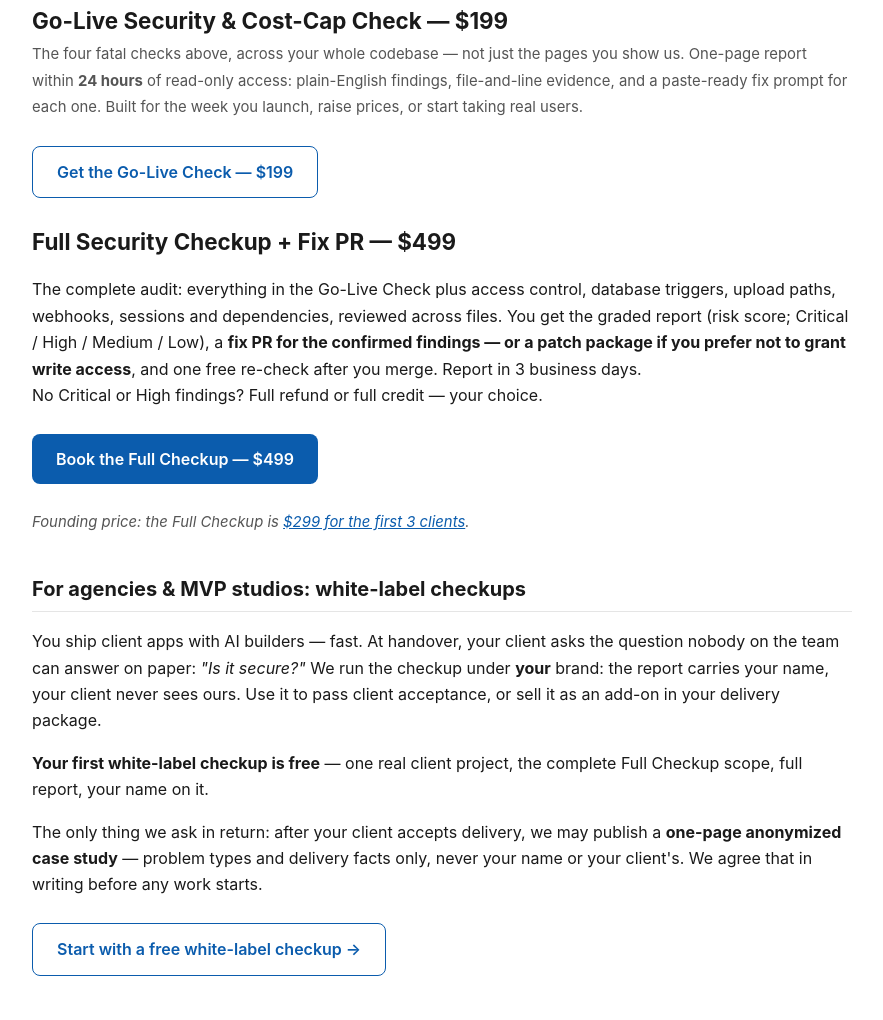
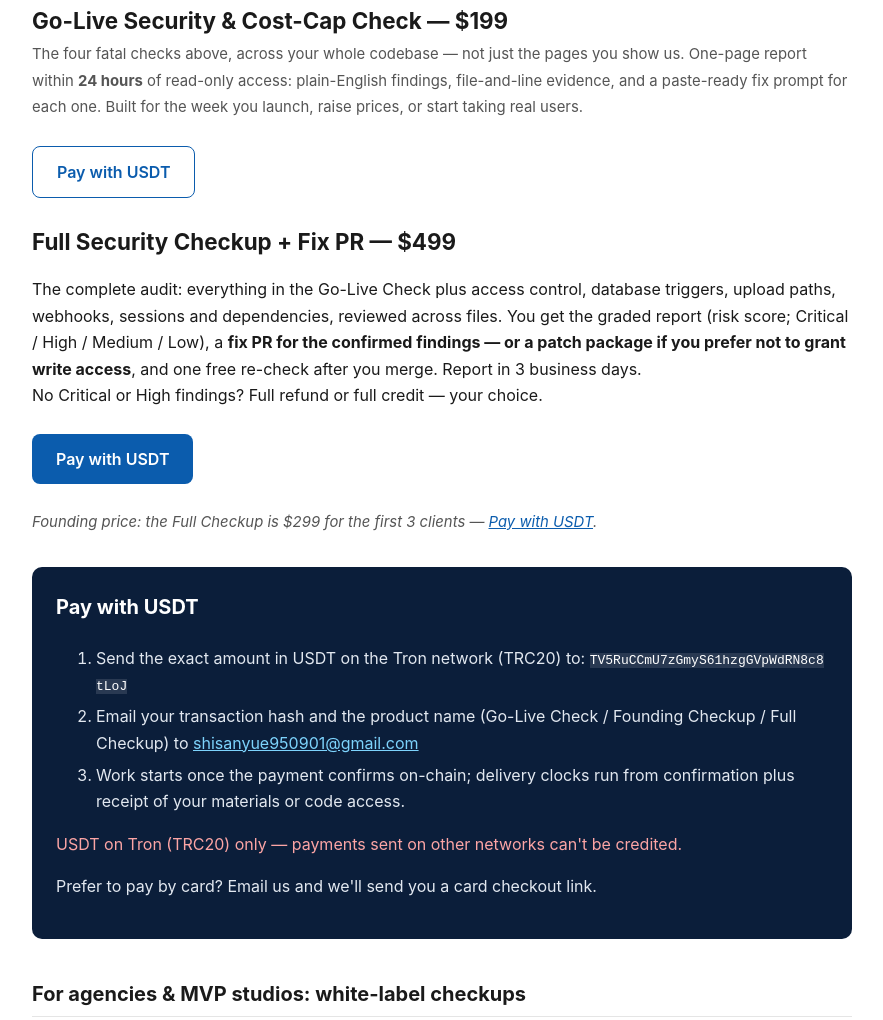
Before and after one commit to shisanyue950901-beep/security-checkup, a plain HTML site: page index.html in a window 1280 px wide. Shown: the part 1768-2788 px from the top of the page, without its empty margins (198-1081 px from the left). Drawn offline with Linux system fonts and the light colour scheme.

Commit message:
Switch main site to USDT payments
Point all purchase links on index.html to the #pay section, rename the three price-section buttons ($199 Go-Live, $299 Founding, $499 Full) to Pay with USDT, and add a dark Pay with USDT section with the TRC20 address. Prices stay in USD; other purchase links keep their text.

```diff
--- a/index.html
+++ b/index.html
@@ -25,7 +25,7 @@ li { margin: .35rem 0; }
 <p>AI builders write fast — and they routinely ship apps with database rules wide open, server keys sitting in the browser, and AI endpoints with no rate limits. One stranger with your public key can read your whole database. One script against an unlimited endpoint can turn into an API bill you never budgeted for. The Go-Live Check looks at exactly the four ways that happens — and hands you the fixes — within 24 hours.</p>
 
 <p>
-<a class="cta" href="https://pancake.waffo.ai/store/capaigc-rx4wet45/product/PROD_1ZEncPhxzZ3EpdH9F64VZC?type=onetime&currency=USD">Get the Go-Live Check — $199</a>
+<a class="cta" href="#pay">Get the Go-Live Check — $199</a>
 <a class="cta secondary" href="sample-report.html">See a sample report</a>
 </p>
 <p class="small"><a href="#price">Need the whole codebase reviewed? Full Checkup + Fix PR — $499 ↓</a></p>
@@ -66,12 +66,12 @@ li { margin: .35rem 0; }
 <h2 id="price">Price</h2>
 <p><span class="price">Go-Live Security &amp; Cost-Cap Check — $199</span><br>
 <span class="small">The four fatal checks above, across your whole codebase — not just the pages you show us. One-page report within <strong>24 hours</strong> of read-only access: plain-English findings, file-and-line evidence, and a paste-ready fix prompt for each one. Built for the week you launch, raise prices, or start taking real users.</span></p>
-<p><a class="cta secondary" href="https://pancake.waffo.ai/store/capaigc-rx4wet45/product/PROD_1ZEncPhxzZ3EpdH9F64VZC?type=onetime&currency=USD">Get the Go-Live Check — $199</a></p>
+<p><a class="cta secondary" href="#pay">Pay with USDT</a></p>
 <p><span class="price">Full Security Checkup + Fix PR — $499</span></p>
 <p>The complete audit: everything in the Go-Live Check plus access control, database triggers, upload paths, webhooks, sessions and dependencies, reviewed across files. You get the graded report (risk score; Critical / High / Medium / Low), a <strong>fix PR for the confirmed findings — or a patch package if you prefer not to grant write access</strong>, and one free re-check after you merge. Report in 3 business days.<br>
 No Critical or High findings? Full refund or full credit — your choice.</p>
-<p><a class="cta" href="https://pancake.waffo.ai/store/capaigc-rx4wet45/product/PROD_6KFrEYVKMkF0E7l9OXNoo2?type=onetime&currency=USD">Book the Full Checkup — $499</a></p>
-<p class="small"><em>Founding price: the Full Checkup is <a href="https://pancake.waffo.ai/store/capaigc-rx4wet45/product/PROD_7cSVGIZtPyFbN8hGwKGg3d?type=onetime&currency=USD">$299 for the first 3 clients</a>.</em></p>
+<p><a class="cta" href="#pay">Pay with USDT</a></p>
+<p class="small"><em>Founding price: the Full Checkup is $299 for the first 3 clients — <a href="#pay">Pay with USDT</a>.</em></p>  <section id="pay" style="background: #0b1e3a; color: #ffffff; padding: 1.5rem; border-radius: 10px; margin-top: 2rem;" aria-labelledby="pay-heading"> <h2 id="pay-heading" style="color: #ffffff; border-bottom: none; margin-top: 0;">Pay with USDT</h2> <ol style="color: #e2e8f0;"> <li>Send the exact amount in USDT on the Tron network (TRC20) to: <code style="color: #ffffff; background: rgba(255,255,255,.12); word-break: break-all;">TV5RuCCmU7zGmyS61hzgGVpWdRN8c8tLoJ</code></li> <li>Email your transaction hash and the product name (Go-Live Check / Founding Checkup / Full Checkup) to <a href="mailto:shisanyue950901@gmail.com" style="color: #7dd3fc;">shisanyue950901@gmail.com</a></li> <li>Work starts once the payment confirms on-chain; delivery clocks run from confirmation plus receipt of your materials or code access.</li> </ol> <p style="color: #fca5a5;">USDT on Tron (TRC20) only — payments sent on other networks can't be credited.</p> <p style="color: #e2e8f0;">Prefer to pay by card? Email us and we'll send you a card checkout link.</p> </section>
 
 <h2>For agencies &amp; MVP studios: white-label checkups</h2>
 <p>You ship client apps with AI builders — fast. At handover, your client asks the question nobody on the team can answer on paper: <em>"Is it secure?"</em> We run the checkup under <strong>your</strong> brand: the report carries your name, your client never sees ours. Use it to pass client acceptance, or sell it as an add-on in your delivery package.</p>
@@ -92,8 +92,8 @@ No Critical or High findings? Full refund or full credit — your choice.</p>
 
 <h2>Launching this week?</h2>
 <p>Check the four fatal issues before your first users — or your first API bill — find them for you.</p>
-<p><a class="cta" href="https://pancake.waffo.ai/store/capaigc-rx4wet45/product/PROD_1ZEncPhxzZ3EpdH9F64VZC?type=onetime&currency=USD">Get the Go-Live Check — $199</a>
-<a class="cta secondary" href="https://pancake.waffo.ai/store/capaigc-rx4wet45/product/PROD_6KFrEYVKMkF0E7l9OXNoo2?type=onetime&currency=USD">Full Checkup + Fix PR — $499</a></p>
+<p><a class="cta" href="#pay">Get the Go-Live Check — $199</a>
+<a class="cta secondary" href="#pay">Full Checkup + Fix PR — $499</a></p>
 
 <footer>
 CapsAGI Security Review · <a href="terms.html">Terms</a> · <a href="privacy.html">Privacy</a> · <a href="refund.html">Refund Policy</a> · Contact: <a href="mailto:shisanyue950901@gmail.com">shisanyue950901@gmail.com</a>
```
